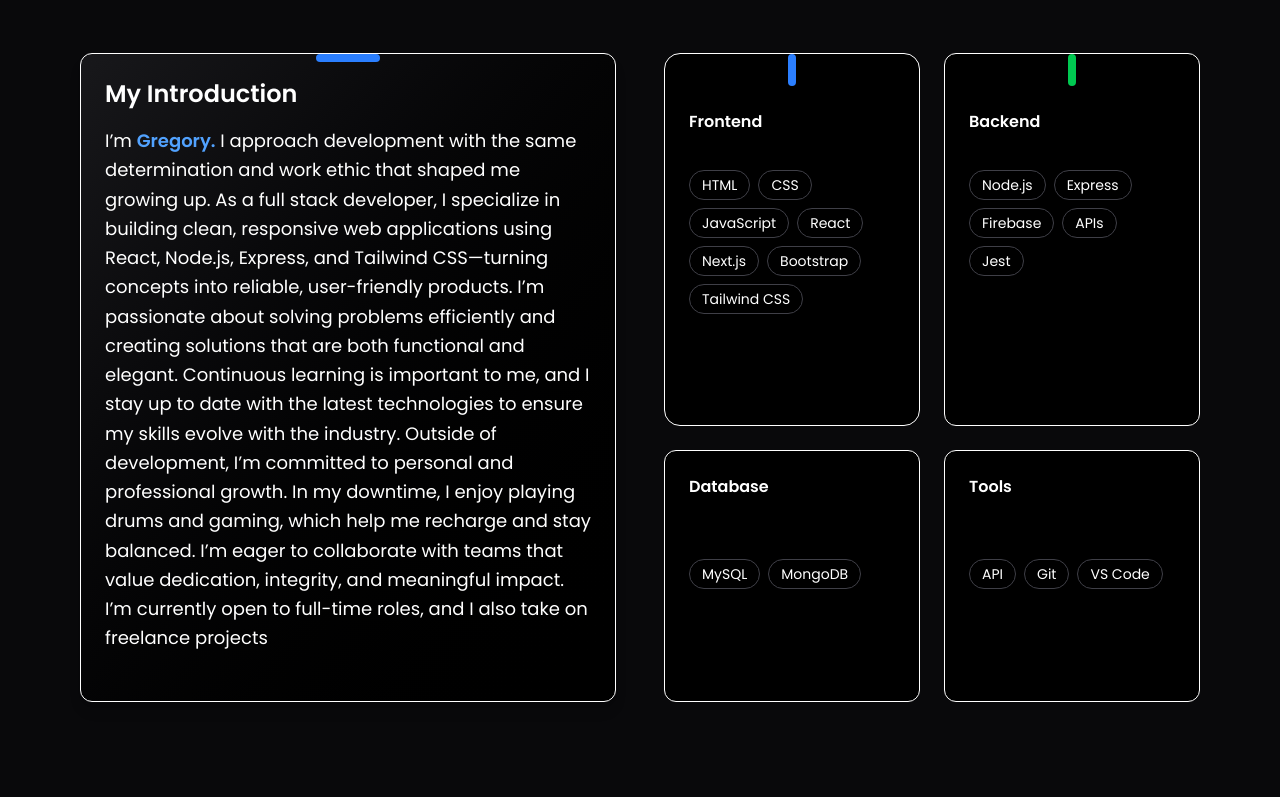
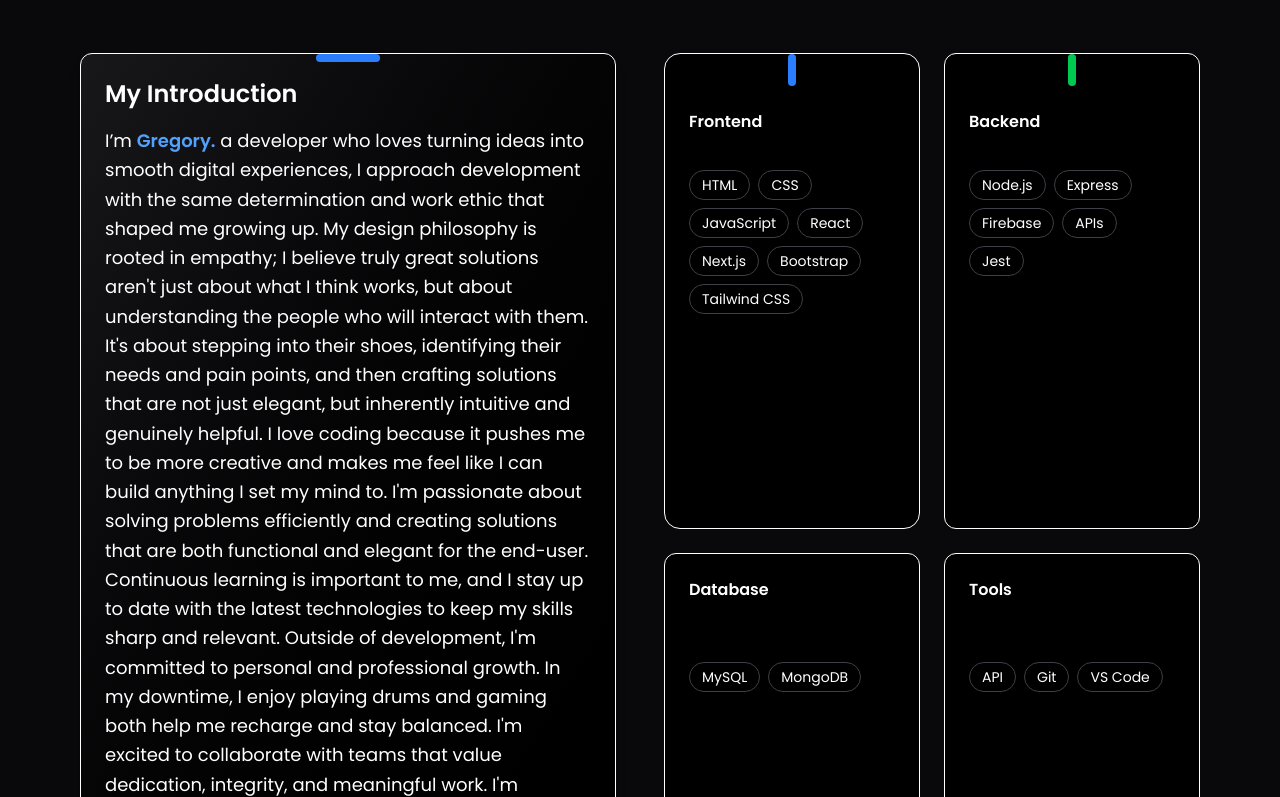
Before and after one commit to GregoryRobetertson/portfolio, a Next.js app: page / in a window 1280 px wide. Shown: the part 963-1760 px from the top of the page. Built offline with nearby package versions, Linux system fonts and the light colour scheme; no server answers.

Commit message:
updated my introduction

```diff
--- a/src/app/components/About.jsx
+++ b/src/app/components/About.jsx
@@ -27,21 +27,27 @@ export default function About() {
               </h3>
               <p className="text-white mb-6 text-lg leading-relaxed">
                 I’m{" "}
-                <span className="text-blue-400 font-semibold">Gregory.</span> I
-                approach development with the same determination and work ethic
-                that shaped me growing up. As a full stack developer, I
-                specialize in building clean, responsive web applications using
-                React, Node.js, Express, and Tailwind CSS—turning concepts into
-                reliable, user-friendly products. I’m passionate about solving
-                problems efficiently and creating solutions that are both
-                functional and elegant. Continuous learning is important to me,
-                and I stay up to date with the latest technologies to ensure my
-                skills evolve with the industry. Outside of development, I’m
+                <span className="text-blue-400 font-semibold">Gregory.</span> a
+                developer who loves turning ideas into smooth digital
+                experiences, I approach development with the same determination
+                and work ethic that shaped me growing up. My design philosophy
+                is rooted in empathy; I believe truly great solutions aren't
+                just about what I think works, but about understanding the
+                people who will interact with them. It's about stepping into
+                their shoes, identifying their needs and pain points, and then
+                crafting solutions that are not just elegant, but inherently
+                intuitive and genuinely helpful. I love coding because it pushes
+                me to be more creative and makes me feel like I can build
+                anything I set my mind to. I'm passionate about solving problems
+                efficiently and creating solutions that are both functional and
+                elegant for the end-user. Continuous learning is important to
+                me, and I stay up to date with the latest technologies to keep
+                my skills sharp and relevant. Outside of development, I'm
                 committed to personal and professional growth. In my downtime, I
-                enjoy playing drums and gaming, which help me recharge and stay
-                balanced. I’m eager to collaborate with teams that value
-                dedication, integrity, and meaningful impact. I’m currently open
-                to full-time roles, and I also take on freelance projects
+                enjoy playing drums and gaming both help me recharge and stay
+                balanced. I'm excited to collaborate with teams that value
+                dedication, integrity, and meaningful work. I'm currently open
+                to full-time roles and also take on freelance projects.
               </p>
 
               {/* Visual Connection Line */}
```
